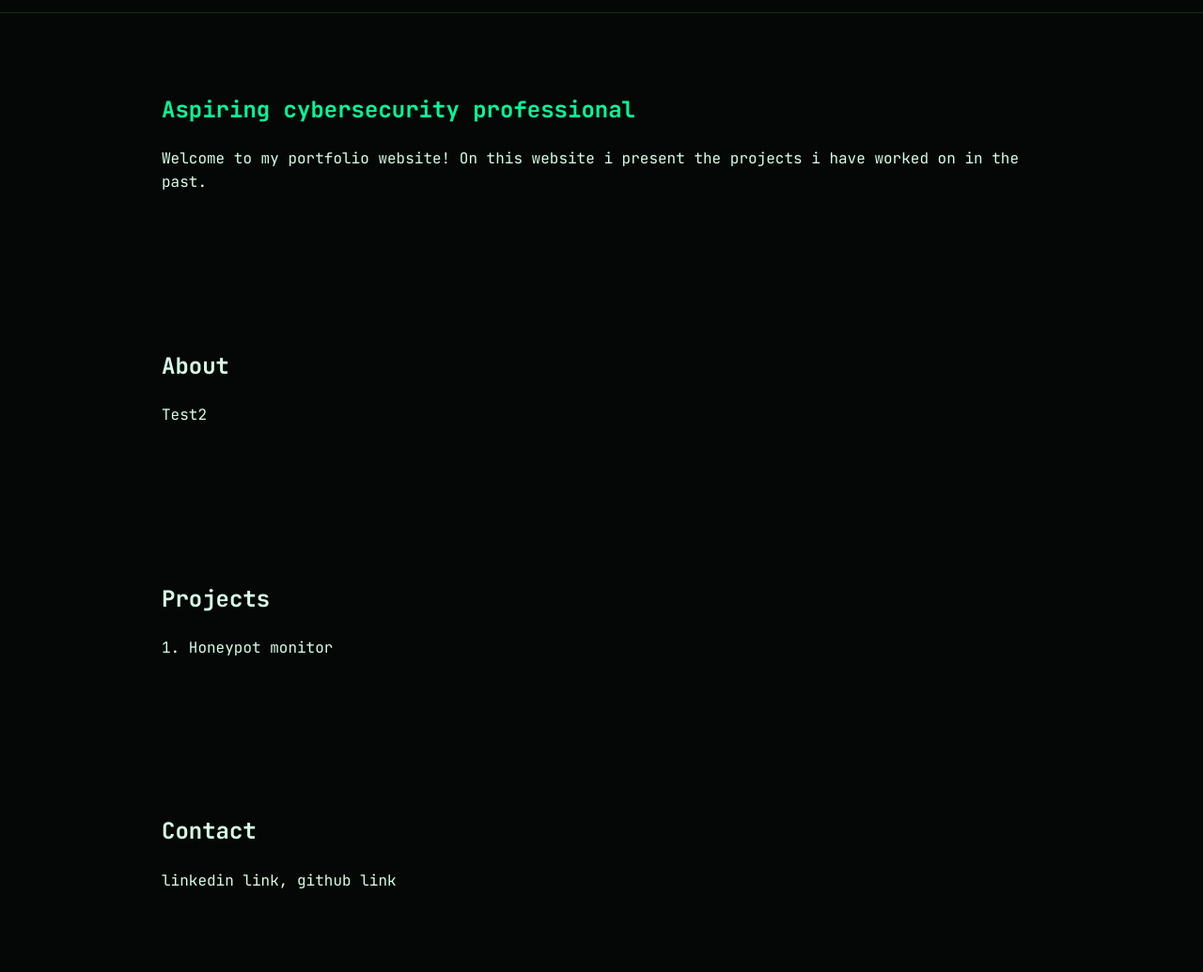
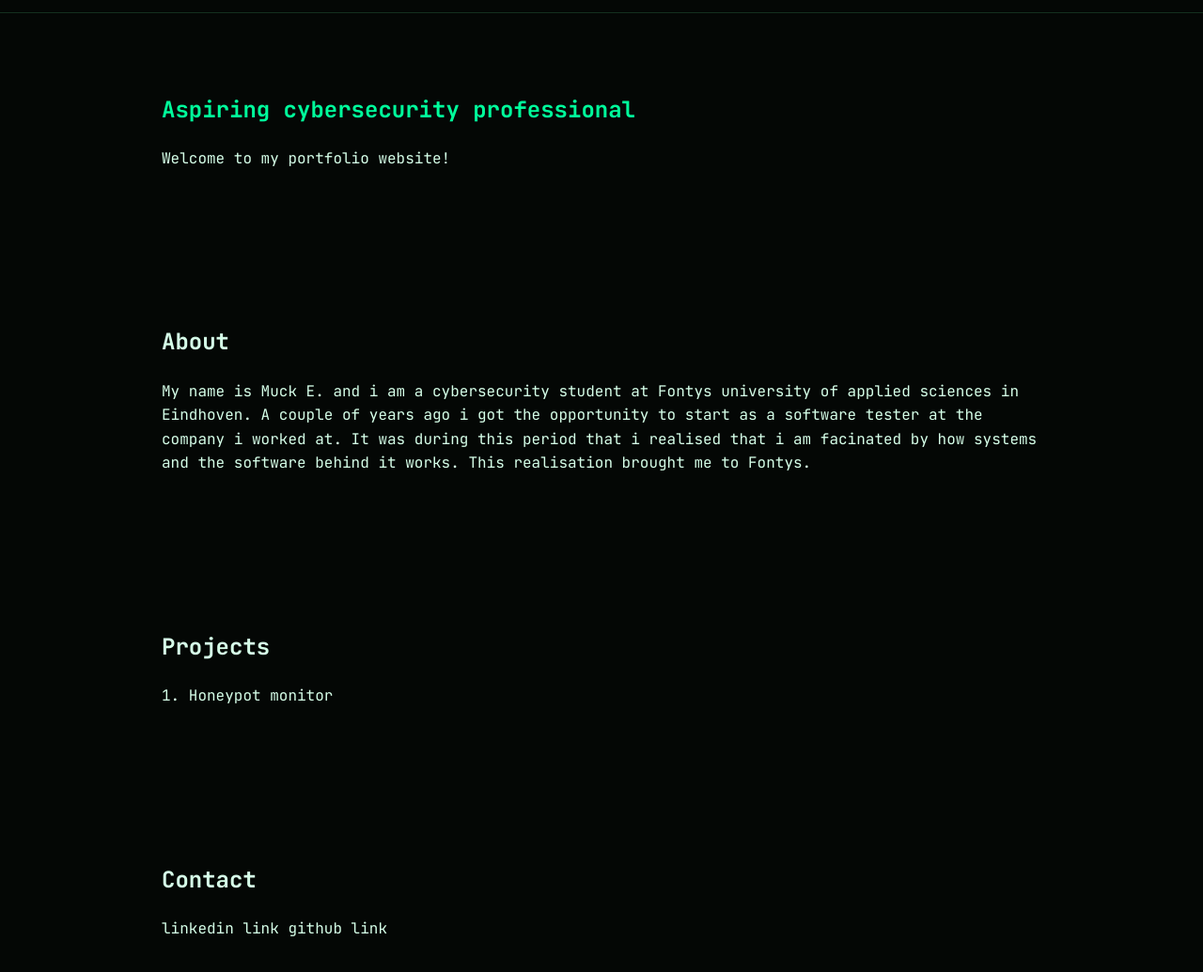
Before and after one commit to Muck0/portfolio-website, a plain HTML site: page index.html in a window 1280 px wide. Shown: the part 45-1080 px from the top of the page at 94% size. Drawn offline with Linux system fonts and the light colour scheme.

Commit message:
secties about ingevuld

```diff
--- a/index.html
+++ b/index.html
@@ -26,14 +26,17 @@
         <main>
             <section id="home">
                 <h1>Aspiring cybersecurity professional</h1>
-                <p>Welcome to my portfolio website!
-                    On this website i present the projects i have worked on in the past.
-                </p>
+                <p>Welcome to my portfolio website!</p>
             </section>
 
             <section id="about">
                 <h2>About</h2>
-                <p>Test2</p>
+                <p>My name is Muck E. and i am a cybersecurity student at Fontys university of applied sciences in Eindhoven.
+
+                    A couple of years ago i got the opportunity to start as a software tester at the company i worked at.
+                    It was during this period that i realised that i am facinated by how systems and the software behind it works.
+                    This realisation brought me to Fontys.
+                </p>
             </section>
 
             <section id="projects">
@@ -43,7 +46,8 @@
 
             <section id="contact">
                 <h2>Contact</h2>
-                <p>linkedin link, github link</p>
+                <p>linkedin link
+                    github link</p>
             </section>
         </main>
     </body>
```
